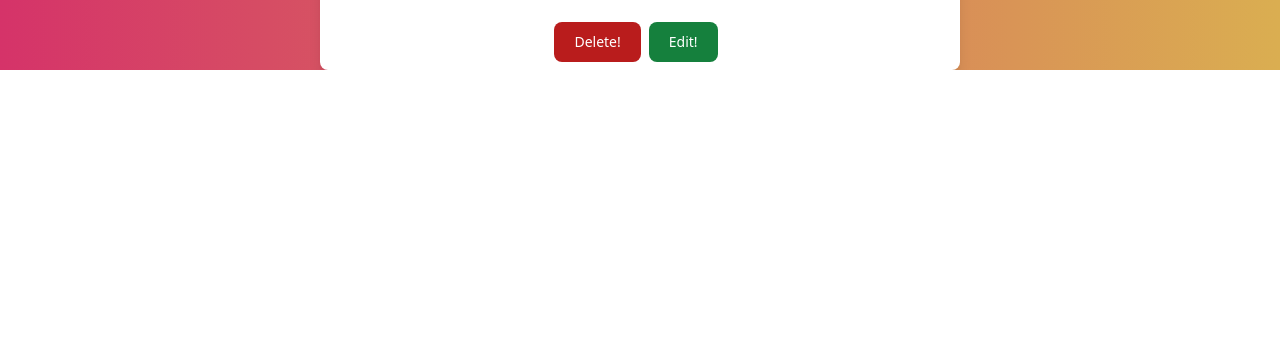
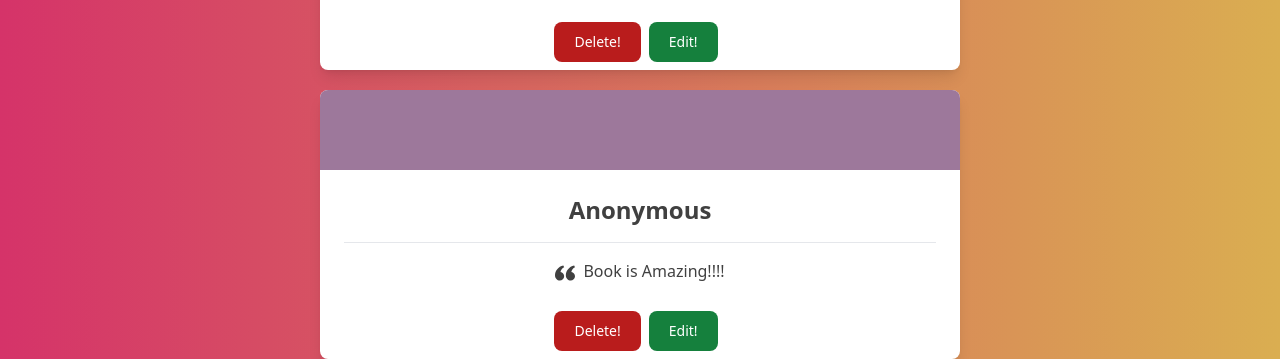
Before and after one commit to AleksandrosD/ReactAssigntment, a React (Vite) app in the folder code/BookForum/: page /BR/1 in a window 1280 px wide. Shown: the part 893-1252 px from the top of the page. Before the commit the page ends 963 px from the top, so only its background shows below. Built offline with nearby package versions, Linux system fonts and the light colour scheme; data requests are answered from the project's data file.

Commit message:
fixed some small bugs/syntax

```diff
--- a/code/BookForum/db.json
+++ b/code/BookForum/db.json
@@ -67,6 +67,12 @@
       "rating": "Good Book!",
       "bookId": 1,
       "id": 1
+    },
+    {
+      "name": "Anonymous",
+      "rating": "Book is Amazing!!!!",
+      "bookId": 1,
+      "id": 2
     }
   ]
 }
--- a/code/BookForum/src/routes/AddRevForm.jsx
+++ b/code/BookForum/src/routes/AddRevForm.jsx
@@ -14,13 +14,11 @@ export async function action({ request, params }) {
     body: JSON.stringify(preparedNote),
   });
   const note = await response.json();
-  window.history.back()
-  return { note };
-
+  window.history.back();
+  return { review };
 }
 
 function AddRevForm() {
-
   return (
     <Form
       method="post"
@@ -40,7 +38,9 @@ function AddRevForm() {
       </fieldset>
       <fieldset className="flex flex-col">
         <label htmlFor="company">Rating</label>
-        <textarea rows="4" className="block h-40 p-2.5 w-96 text-sm text-gray-900 bg-gray-50 rounded-lg border border-gray-300 focus:ring-blue-500 focus:border-blue-500 "
+        <textarea
+          rows="4"
+          className="block h-40 p-2.5 w-96 text-sm text-gray-900 bg-gray-50 rounded-lg border border-gray-300 focus:ring-blue-500 focus:border-blue-500 "
           type="text"
           name="rating"
           id="rating"
@@ -48,12 +48,9 @@ function AddRevForm() {
         />
       </fieldset>
 
-
-
       <input
         className="bg-blue-500 rounded-lg w-20 hover:bg-blue-600 text-white transition mt-4 py-2 cursor-pointer "
         type="submit"
-
       ></input>
     </Form>
   );
--- a/code/BookForum/src/routes/BookRating.jsx
+++ b/code/BookForum/src/routes/BookRating.jsx
@@ -5,27 +5,27 @@ import Reviews from "./Reviews";
 
 export async function loader({ params }) {
   //const condition = params.BookRatingId =  ? :
-    const jobResponse = await fetch(`http://localhost:3000/books/${params.BookRatingId}`);
-    const job = await jobResponse.json();
-    const revResponse = await fetch(`http://localhost:3000/review?bookId=${params.BookRatingId}`);
+  const jobResponse = await fetch(
+    `http://localhost:3000/books/${params.BookRatingId}`
+  );
+  const book = await jobResponse.json();
+  const revResponse = await fetch(
+    `http://localhost:3000/review?bookId=${params.BookRatingId}`
+  );
   const review = await revResponse.json();
-    return {job,review};
+  return { book, review };
 }
 
-
-
-
-export default function BookRating(){
+export default function BookRating() {
   // const [revs, setRevs] = useState([]);
-    const { job, review } = useLoaderData();
+  const { book, review } = useLoaderData();
 
   // useEffect(() => {
   //   setRevs((prevRevs) => [...prevRevs, review]);
   // }, [review]);
 
-
-    const RevLayout = review.map((book, i) => {
-      return <Reviews rev={book} key={i} />;
+  const RevLayout = review.map((array, i) => {
+    return <Reviews rev={array} key={i} />;
   });
 
   return (
@@ -33,24 +33,27 @@ return (
       <Navbar />
       <div className="container mx-auto flex flex-wrap pt-4 pb-12">
         <h2 className="w-full my-2 text-5xl font-bold leading-tight text-center">
-        {job.Title}
+          {book.Title}
         </h2>
       </div>
 
       <section className="text-neutral-700">
         <div className="mx-auto text-center md:max-w-xl lg:max-w-3xl">
           <div className="flex w-full my-2 justify-center items-center">
-          <img src={job.Image.src} alt={job.Image.alt} />
+            <img src={book.Image.src} alt={book.Image.alt} />
           </div>
-        <Link to="review/new" type="button" className="py-2.5 px-5 mr-2 mb-2 mt-20 text-sm font-medium text-gray-900 focus:outline-none bg-white rounded-lg border border-gray-200 hover:bg-gray-100 hover:text-blue-700 focus:z-10 focus:ring-4 focus:ring-gray-200">Add Review!</Link>
+          <Link
+            to="review/new"
+            type="button"
+            className="py-2.5 px-5 mr-2 mb-2 mt-20 text-sm font-medium text-gray-900 focus:outline-none bg-white rounded-lg border border-gray-200 hover:bg-gray-100 hover:text-blue-700 focus:z-10 focus:ring-4 focus:ring-gray-200"
+          >
+            Add Review!
+          </Link>
           <h3 className="mb-6 text-3xl font-black">Reviews</h3>
         </div>
 
-
         <div className="flex w-full justify-center items-center">
-        <div className="w-6/12 max-w-5xl mx-auto">
-          {RevLayout}
-        </div>
+          <div className="w-6/12 max-w-5xl mx-auto">{RevLayout}</div>
         </div>
 
         {/* <Reviews rev={review} /> */}
--- a/code/BookForum/src/routes/EditRev.jsx
+++ b/code/BookForum/src/routes/EditRev.jsx
@@ -33,8 +33,11 @@ function EditRev() {
 
   return (
     <div className="max-w-4xl mx-auto p-8">
-      <Form method="post" className="selection:bg-blue-200 flex flex-col gap-2">
-        <h1 className="text-white">Edit Rating</h1>
+      <Form
+        method="post"
+        className="selection:bg-blue-200 flex w-auto h-auto items-center flex-col gap-2"
+      >
+        <h1 className="text-4xl text-white">Edit Rating</h1>
         <fieldset className="flex flex-col">
           <label htmlFor="title">Name</label>
           <input
--- a/code/BookForum/src/routes/Reviews.jsx
+++ b/code/BookForum/src/routes/Reviews.jsx
@@ -24,11 +24,11 @@ export async function action({ params }) {
 }
 
 function Reviews({ rev }) {
-  const { name, rating, id } = rev;
+  const { name, rating, id, bookId } = rev;
   const fetcher = useFetcher();
   let navigate = useNavigate();
   const handleEdit = () => {
-    const editUrl = `/BR/${id}/review/${id}/edit`;
+    const editUrl = `/BR/${bookId}/review/${id}/edit`;
     navigate(editUrl);
   };
 
@@ -89,5 +89,6 @@ Reviews.propTypes = {
     name: PropTypes.string.isRequired,
     rating: PropTypes.string.isRequired,
     id: PropTypes.number.isRequired,
+    bookId: PropTypes.number.isRequired,
   }).isRequired,
 };
```
Lines whose indentation alone changed are shown as unchanged.
